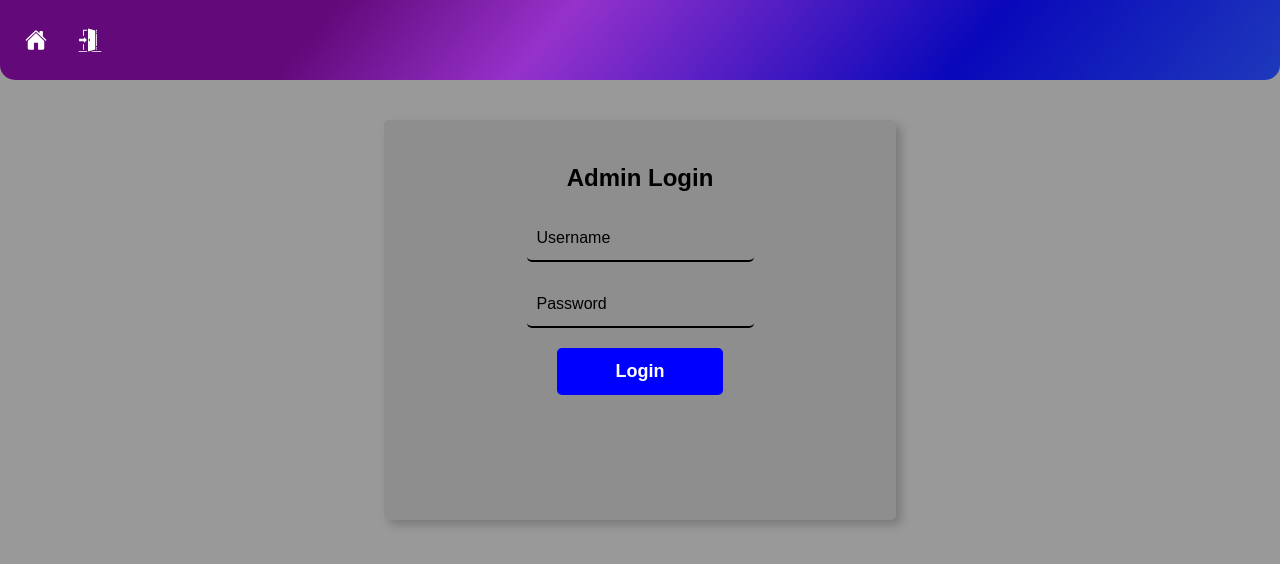
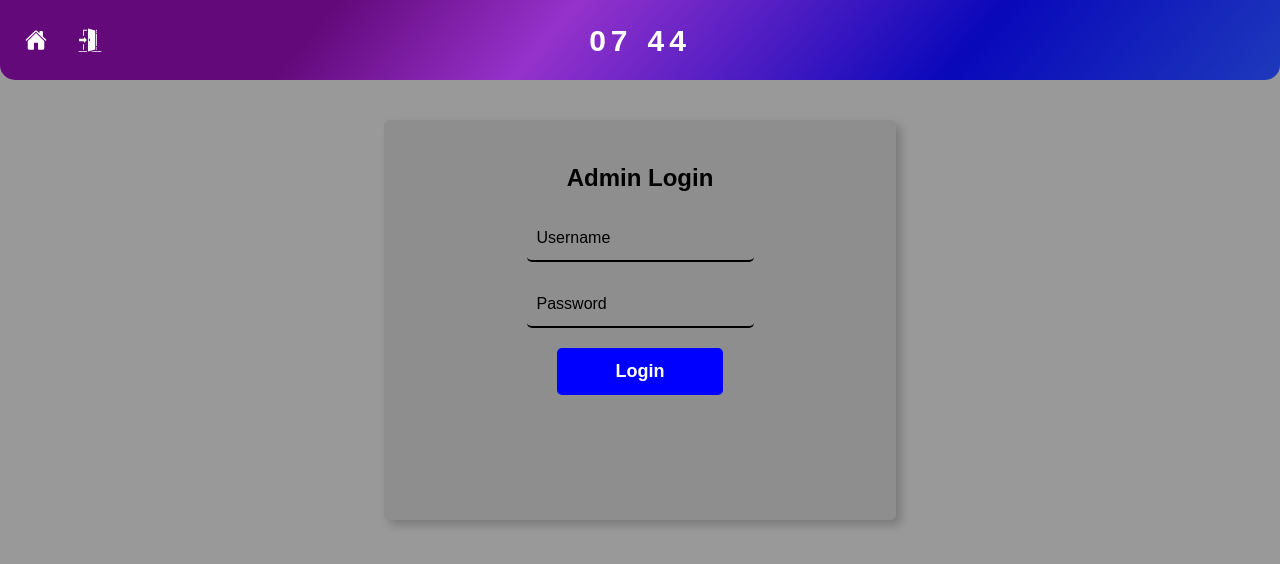
Before and after one commit to Dragonbestgg1/exam_ticket, a Next.js app: page /auth in a window 1280 px wide. Shown: the top 564 px of the page. Built offline with nearby package versions, Linux system fonts and the light colour scheme; no server answers.

Commit message:
Fix to header

```diff
--- a/app/addExam/page.tsx
+++ b/app/addExam/page.tsx
@@ -117,7 +117,7 @@ export default function AddExam() {
     };
 
     const validateForm = () => {
-        const errors: { [key: string]: string | null } = {}; // Use const
+        const errors: { [key: string]: string | null } = {};
 
         if (!examName.trim()) {
             errors.examName = 'Eksāmena nosaukums ir obligāts!';
@@ -203,7 +203,7 @@ export default function AddExam() {
 
     return (
         <div className={`${style.main}`}>
-            <Header currentTime="" /> {/* Pass empty string or default value for currentTime */}
+            <Header currentTime="" />
             <form className={`${style.form}`} onSubmit={handleSubmit}>
                 <div className={`${style.mainInfo}`}>
                     <div className={`${style.input}`}>
--- a/components/ui/Header.tsx
+++ b/components/ui/Header.tsx
@@ -1,3 +1,4 @@
+// Header.tsx
 'use client';
 
 import Link from 'next/link';
@@ -12,7 +13,7 @@ import { PiExam } from "react-icons/pi";
 interface HeaderProps {
     onFilterChange?: (filterText: string) => void;
     isFilterActive?: boolean;
-    currentTime: string;
+    currentTime: string; // Still here, though unused in time display logic
 }
 
 export default function Header({ onFilterChange, isFilterActive, currentTime }: HeaderProps) {
@@ -22,16 +23,43 @@ export default function Header({ onFilterChange, isFilterActive, currentTime }:
     const [filterInput, setFilterInput] = useState('');
 
     useEffect(() => {
+        console.log("Header useEffect is running"); // ADD THIS LINE
+
         const colonBlinkIntervalId = setInterval(() => {
+            console.log("setInterval callback is running"); // ADD THIS LINE
             setColonVisible(prevColonVisible => !prevColonVisible);
         }, 500);
 
         return () => {
             clearInterval(colonBlinkIntervalId);
+            console.log("Header useEffect cleanup"); // ADD THIS LINE
         };
     }, []);
 
-    const [hours, minutes] = currentTime.split(':') || ['', ''];
+    const [hours, minutes] = currentTime.split(':') || ['', '']; // currentTime prop is still unused for time display - this line is also effectively useless for time display
+    const [headerTimeHours, setHeaderTimeHours] = useState<string>(''); // State to hold hours
+    const [headerTimeMinutes, setHeaderTimeMinutes] = useState<string>(''); // State to hold minutes
+
+    useEffect(() => {
+        const updateTime = () => {
+            const now = new Date();
+            const hours = now.toLocaleTimeString([], { hour: '2-digit', hour12: false });
+            const minutes = now.toLocaleTimeString([], { minute: '2-digit' });
+
+            console.log("Updating time - Hours:", hours, "Minutes:", minutes); // ADD THIS LINE
+            setHeaderTimeHours(hours);
+            setHeaderTimeMinutes(minutes);
+        };
+
+        updateTime(); // Initial call to set time immediately
+        const timeUpdateIntervalId = setInterval(updateTime, 1000);
+
+        return () => {
+            clearInterval(timeUpdateIntervalId);
+            console.log("Time update interval cleared"); // ADD THIS LINE
+        };
+    }, []);
+
 
     const handleFilterClick = () => {
         setFilterInputActive(!filterInputActive);
@@ -67,9 +95,9 @@ export default function Header({ onFilterChange, isFilterActive, currentTime }:
                 )}
             </nav>
             <h1 className={`${style.title}`}>
-                <span>{hours}</span>
+                <span>{headerTimeHours}</span>
                 <span style={{ visibility: colonVisible ? 'visible' : 'hidden' }}>:</span>
-                <span>{minutes}</span>
+                <span>{headerTimeMinutes}</span>
             </h1>
             {isFilterActive && (
                 <div className={`${style.search}`}>
```
